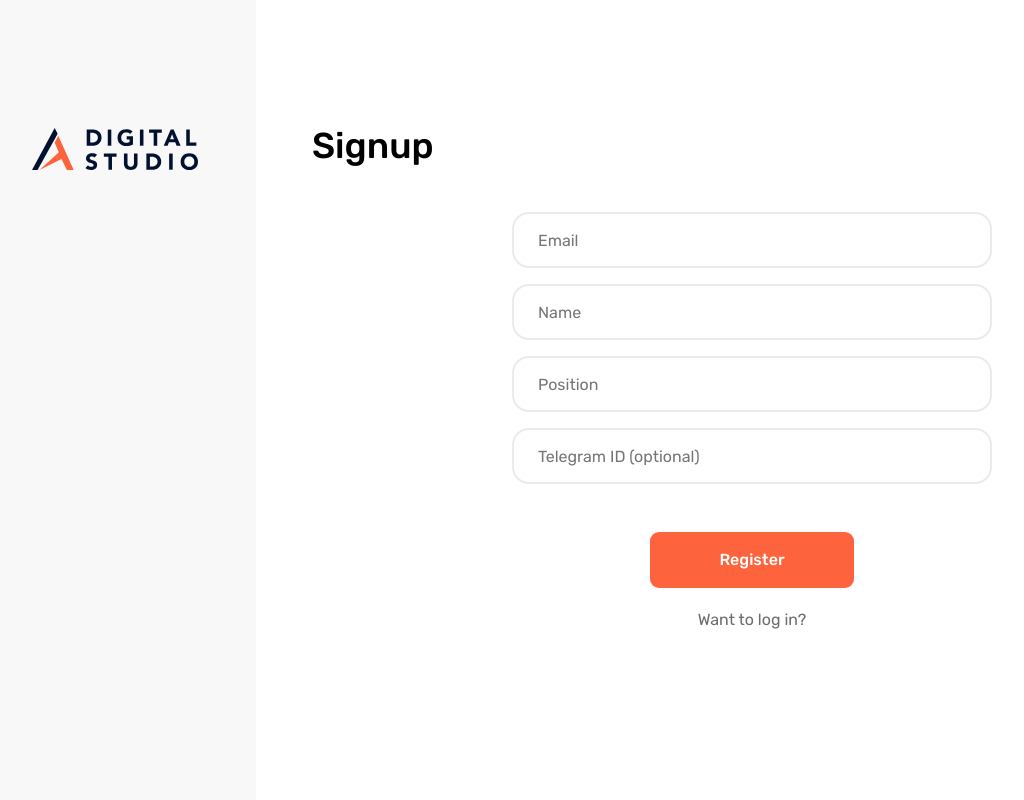
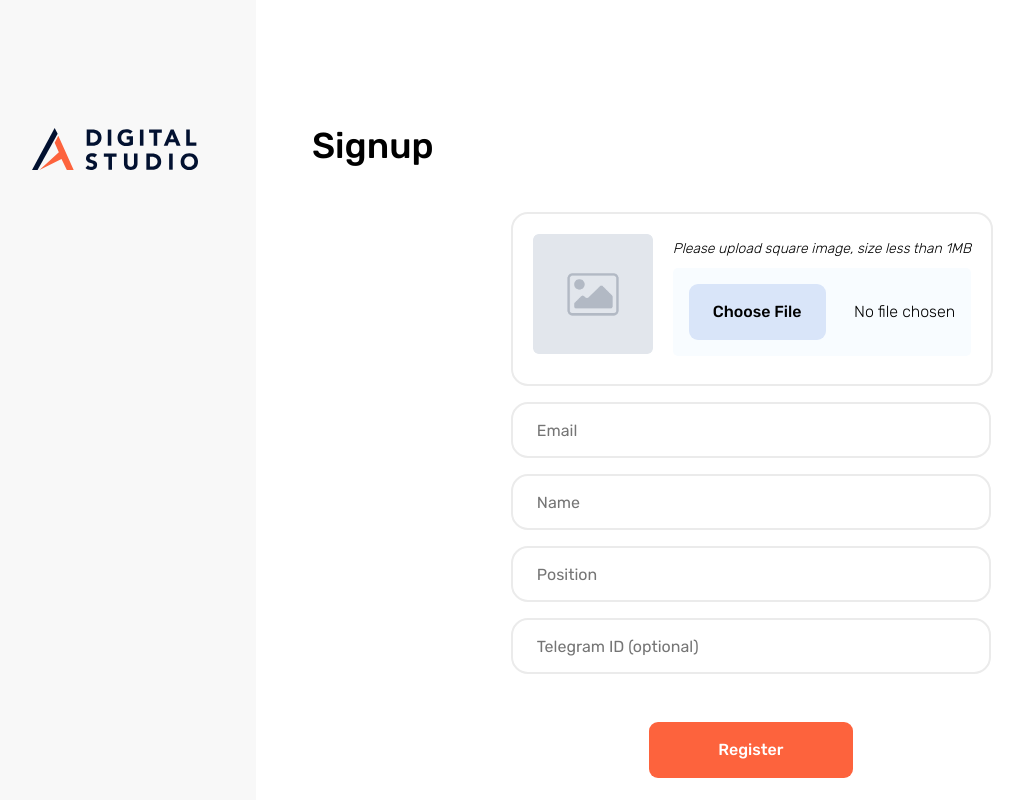
Before and after one commit to maksym-bezditko/taskfusion, a Next.js app: page /auth/signup in a window 1280 px wide. Shown: the whole page, without its empty margins (32-1056 px from the left). Built offline with nearby package versions, Linux system fonts and the light colour scheme.

Commit message:
update signup form

```diff
--- a/components/global/SignupForm/SignupForm.module.scss
+++ b/components/global/SignupForm/SignupForm.module.scss
@@ -1,4 +1,10 @@
 @import '@/styles/_main.scss';
+
+.container {
+	display: flex;
+	flex-direction: column;
+	row-gap: 1rem;
+}
 
 .form {
 	display: flex;
--- a/components/global/SignupForm/SignupForm.tsx
+++ b/components/global/SignupForm/SignupForm.tsx
@@ -6,6 +6,7 @@ import styles from "./SignupForm.module.scss";
 import { Input } from "../Input/Input";
 import { Button } from "../Button/Button";
 import { SignupFormValues, signupSchema } from "./signupSchema";
+import { ImageInput } from "../ImageInput/ImageInput";
 
 export const SignupForm = () => {
   const {
@@ -21,6 +22,9 @@ export const SignupForm = () => {
   };
 
   return (
+    <div className={styles.container}>
+      <ImageInput />
+
       <form className={styles.form} onSubmit={handleSubmit(onSubmit)}>
         <Input placeholder="Email" {...register("email")} />
 
@@ -40,7 +44,10 @@ export const SignupForm = () => {
           <p className={styles.validationText}>{errors.position.message}</p>
         )}
 
-      <Input placeholder="Telegram ID (optional)" {...register("telegramId")} />
+        <Input
+          placeholder="Telegram ID (optional)"
+          {...register("telegramId")}
+        />
 
         {errors.telegramId && (
           <p className={styles.validationText}>{errors.telegramId.message}</p>
@@ -58,5 +65,6 @@ export const SignupForm = () => {
           <p className={styles.forgotPassword}>Want to log in?</p>
         </div>
       </form>
+    </div>
   );
 };
```
Lines whose indentation alone changed are shown as unchanged.
